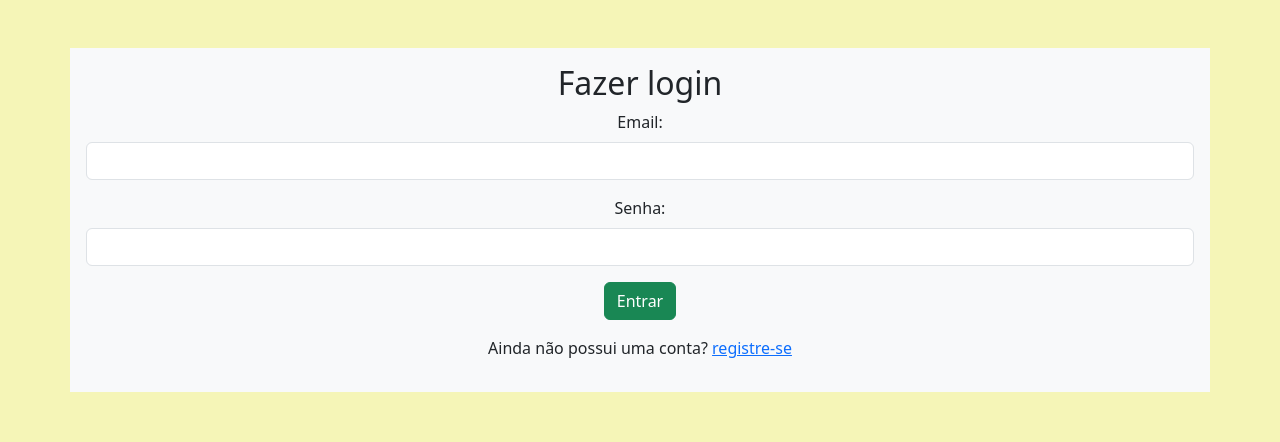
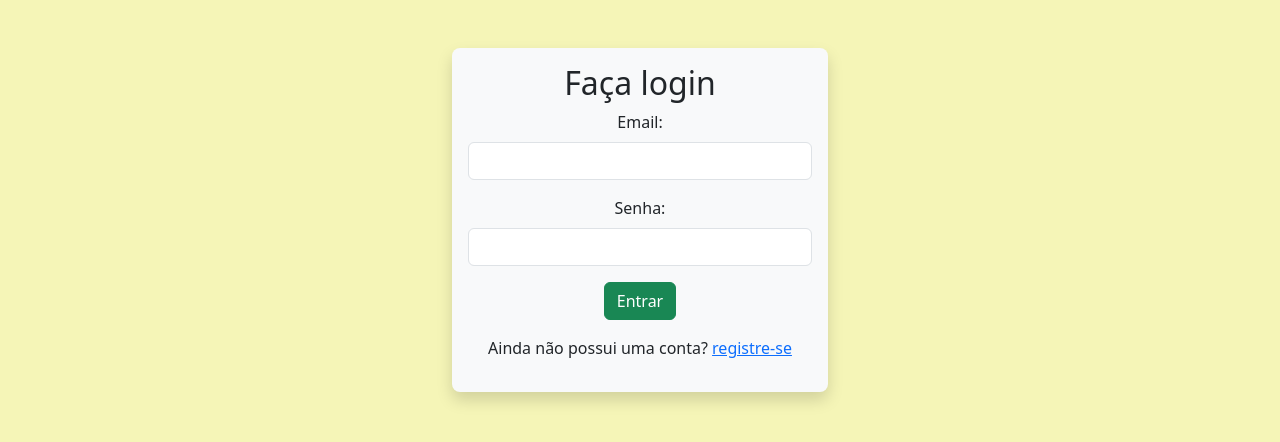
Before and after one commit to Willzin1/Firebase-app, a plain HTML site: page index.html in a window 1280 px wide. Both pictures are taken after a click on the link "faça login". Drawn offline with nearby package versions, Linux system fonts and the light colour scheme.

Commit message:
Changes: change styles on form

```diff
--- a/index.html
+++ b/index.html
@@ -9,8 +9,10 @@
 </head>
 <body class="my-bg-color text-black">
     <div class="container mt-5">
-        <div class="row">
-            <div id="register-section" class="bg-light text-dark p-3 text-center">
+        <div class="row d-flex justify-content-center">
+            <div class="w-100" style="max-width: 400px;">
+
+                <div id="register-section" class="bg-light text-dark p-3 text-center rounded-3 shadow">
                     <h2>Criar conta</h2>
                     <form class="formRegister">
                         <div class="mb-3">
@@ -26,8 +28,8 @@
                     <p class="mt-3">Já possui uma conta? <a class="btn-go login">faça login</a>.</p>
                 </div>
 
-            <div id="login-section" class="bg-light text-dark p-3 d-none text-center">
-                <h2>Fazer login</h2>
+                <div id="login-section" class="bg-light text-dark p-3 d-none text-center rounded-3 shadow">
+                    <h2>Faça login</h2>
                     <form class="formSignIn">
                         <div class="mb-3">
                             <label for="login-email" class="form-label">Email:</label>
@@ -43,6 +45,7 @@
                 </div>
             </div>
         </div>
+    </div>
     <script type="module" src="src/assets/js/main.js"></script>
 </body>
 </html>
--- a/src/assets/js/utils/createElements.js
+++ b/src/assets/js/utils/createElements.js
@@ -8,7 +8,7 @@ export default function createDivMessage(auth, message, container) {
     newP.innerHTML = message;
 
     containerRow.classList.add('d-none');
-    newDiv.classList.add('alert', 'alert-success', 'mt-4', 'divSuccess');
+    newDiv.classList.add('alert', 'alert-success', 'mt-4', 'divSuccess', 'mx-auto', 'text-center', 'shadow');
     newDiv.style.maxWidth = '600px';
 
     newDiv.appendChild(newP);
```
Lines whose indentation alone changed are shown as unchanged.
